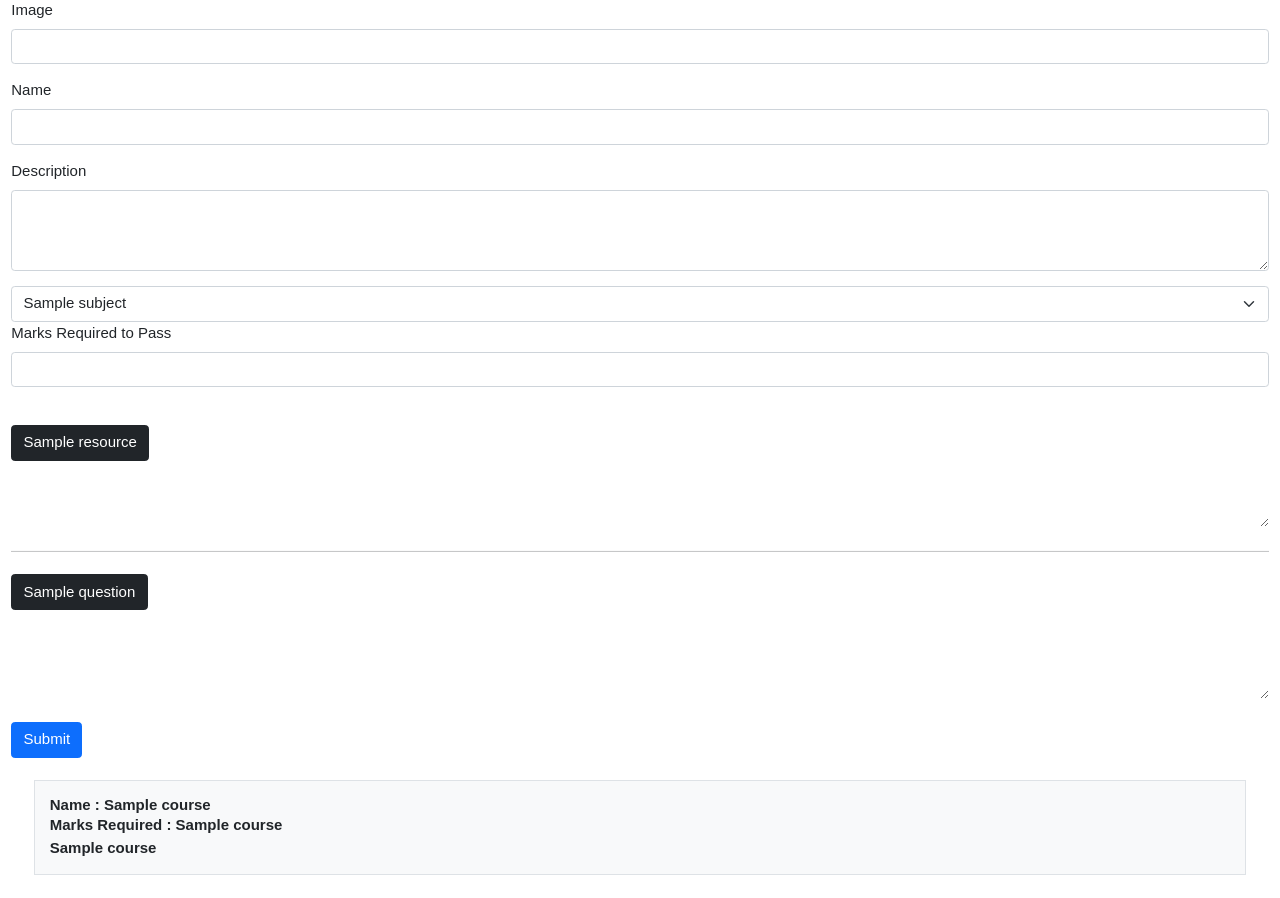
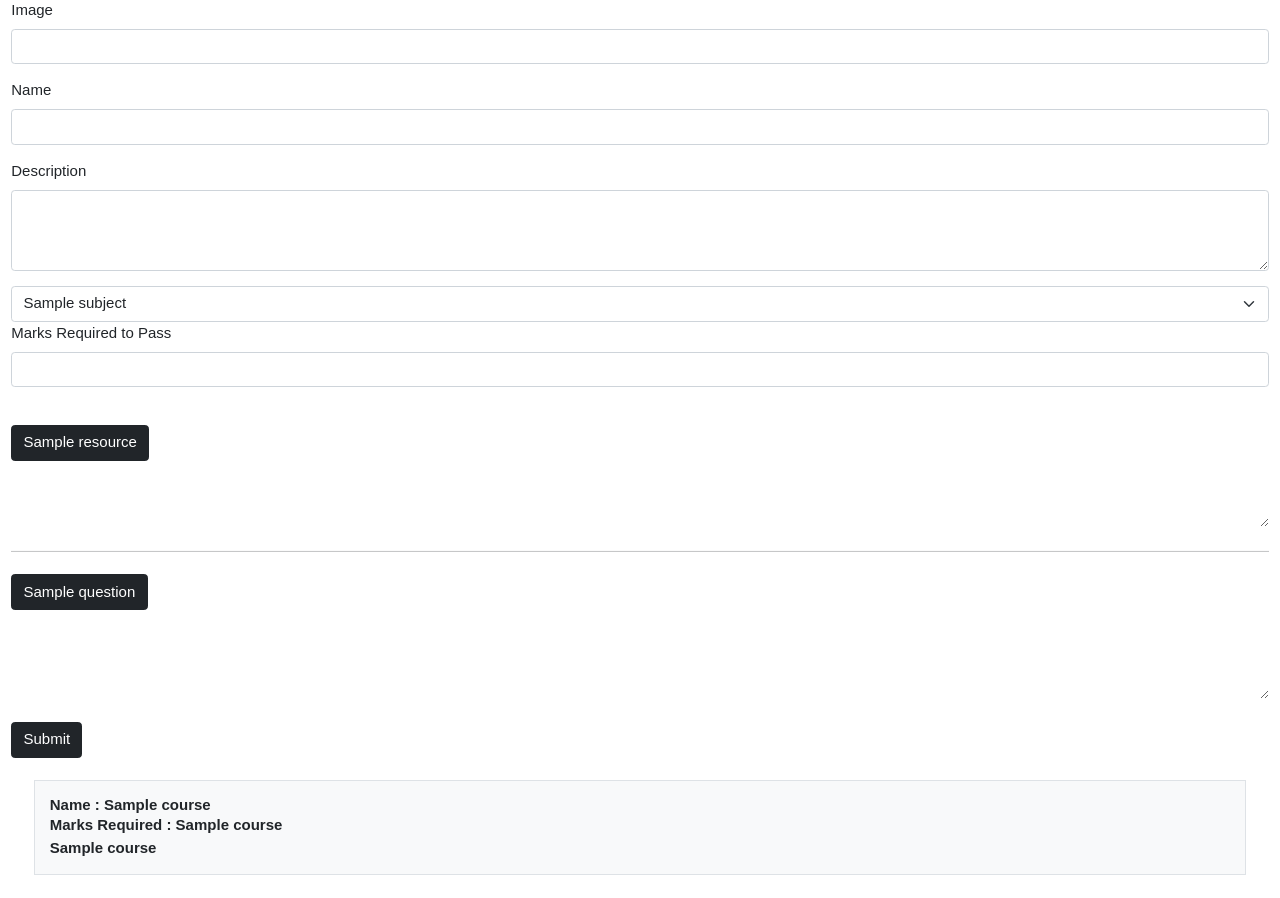
Before and after one commit to Programmer-RD-AI-Archive/My-School-MS, a Flask app: template WEB/templates/tutor/courses.html in a window 1280 px wide. Shown: the part 421-1319 px from the top of the page. Run offline with Flask 2, Linux system fonts and the light colour scheme; the template is opened without the code that fills it: most values are stand-ins (such as "Sample title", 1, 10 or a date in 2020); some libraries are stand-ins or nearby versions; some web fonts are replaced.

Commit message:
Update courses.html
Co-Authored-By: Ranuga-Disansa <79456372+Programmer-RD-AI@users.noreply.github.com>

```diff
--- a/WEB/templates/tutor/courses.html
+++ b/WEB/templates/tutor/courses.html
@@ -90,9 +90,9 @@ Return: return_description
     </div>
     <br />
     <button
+      id="submit_btn"
       type="submit"
-      id="submit_btn"
-      class="btn btn-primary"
+      class="btn btn-dark"
       onclick="add_courses_API_button_submit({{_id}})"
     >
       Submit
```
